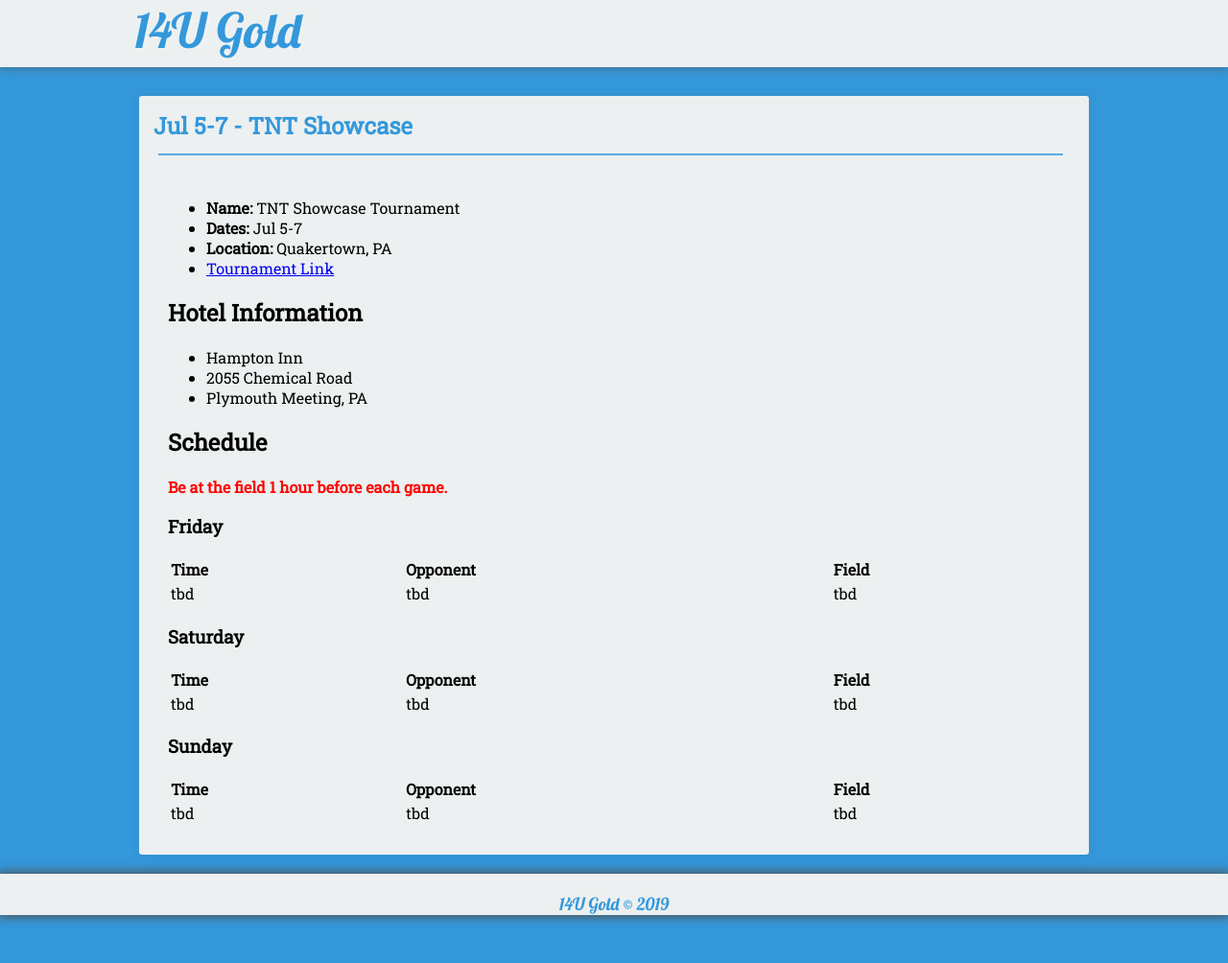
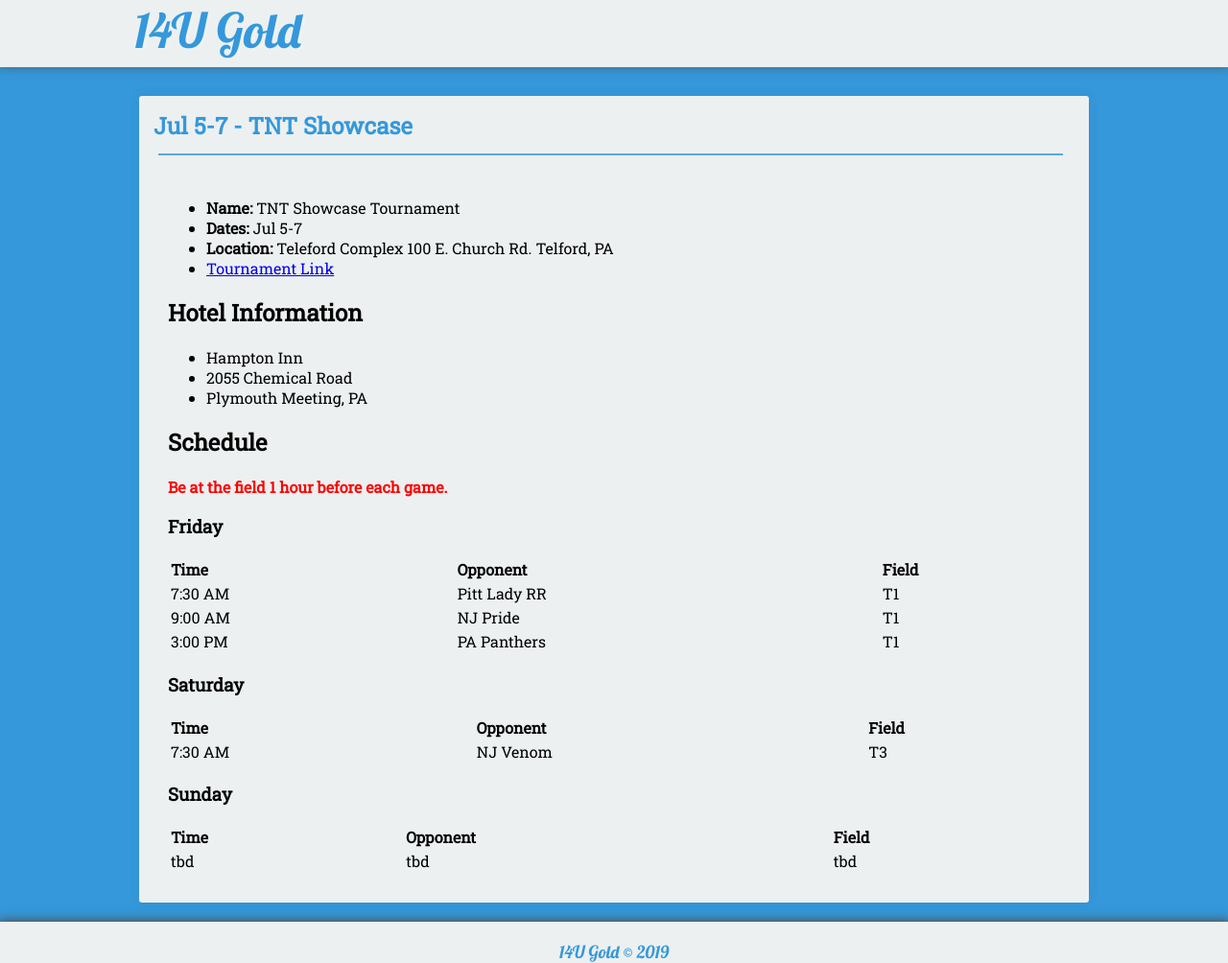
Before and after one commit to seanmerrow/ecf, a Jekyll site: the page built from _posts/2019-07-12-Jul-5-TNT.md, in a window 1280 px wide. Shown: the whole page at 96% size. Built offline with Jekyll 4.4.1, drawn with Linux system fonts in a browser that asks for light colours; nearby versions of some CDN libraries.

Commit message:
Update 2019-07-12-Jul-5-TNT.md

```diff
--- a/_posts/2019-07-12-Jul-5-TNT.md
+++ b/_posts/2019-07-12-Jul-5-TNT.md
@@ -10,7 +10,7 @@ category:
 ---
 * **Name:** TNT Showcase Tournament
 * **Dates:** Jul 5-7
-* **Location:**  Quakertown, PA
+* **Location:**  Teleford Complex 100 E. Church Rd. Telford, PA
 * [Tournament Link](http://www.eteamz.com/sites/tntshowcase/)
 
 ## Hotel Information
@@ -26,14 +26,16 @@ category:
 
 | Time | Opponent | Field |
 |:---  |:---      |:---   |
-| tbd  | tbd      | tbd   |
+| 7:30 AM  | Pitt Lady RR      | T1   |
+| 9:00 AM  | NJ Pride       | T1   |
+| 3:00 PM  | PA Panthers     | T1   |
 
 
 ### Saturday
 
 | Time | Opponent | Field |
 |:---  |:---      |:---   |
-| tbd  | tbd      | tbd   |
+| 7:30 AM  | NJ Venom      | T3   |
 
 
 ### Sunday
```
